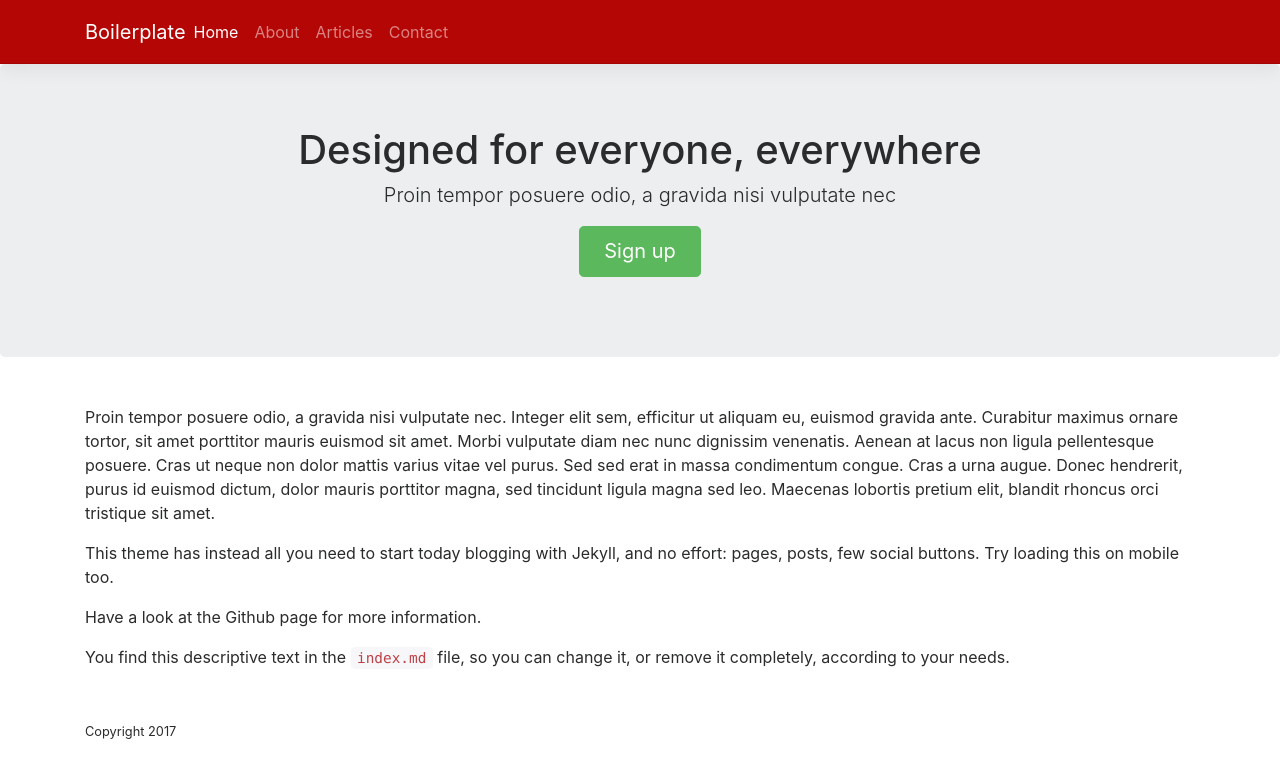
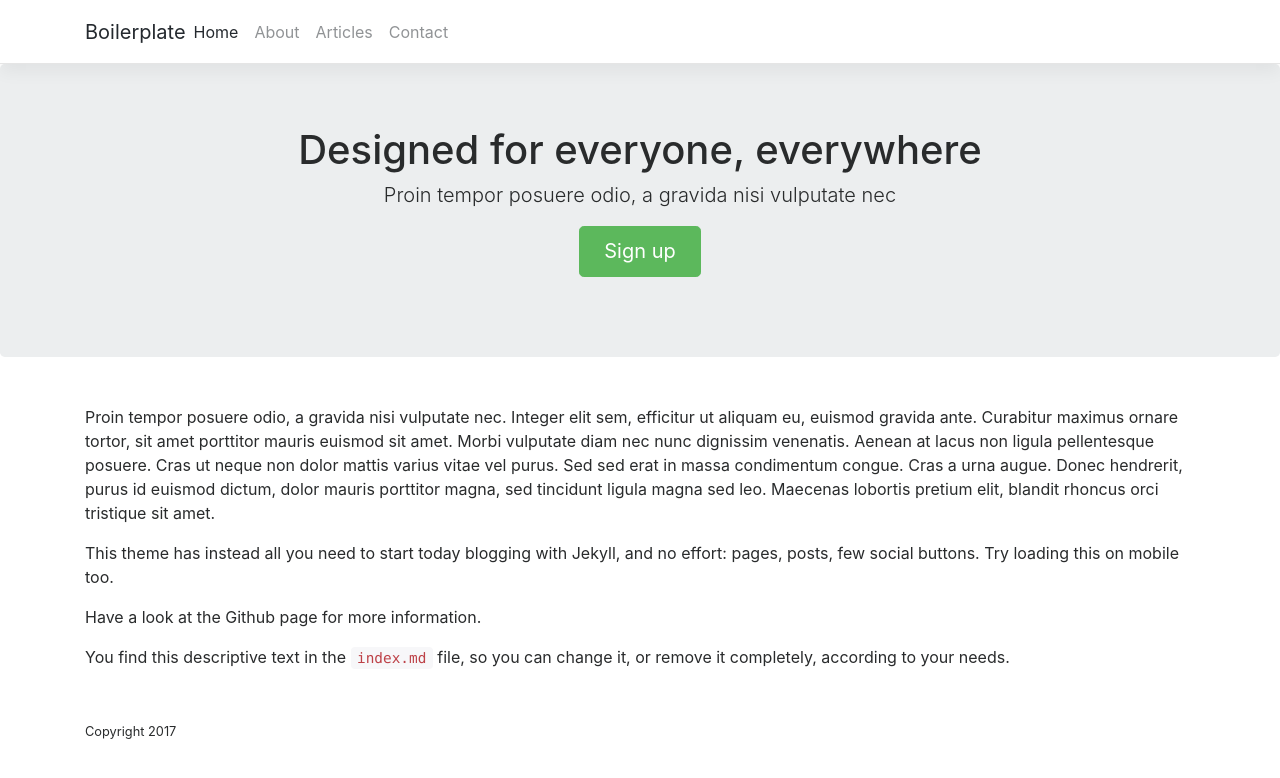
Before and after one commit to krussll/etsysimplicity, a Jekyll site: the page built from index.md, in a window 1280 px wide. Shown: the top 778 px of the page. Built offline with Jekyll 4.4.1, drawn with Linux system fonts in a browser that asks for light colours; a script that is not in the unit is left out.

Commit message:
Update main.scss

```diff
--- a/css/main.scss
+++ b/css/main.scss
@@ -1,8 +1,8 @@
 ---
 ---
 
-$nav-background: #B40604;
-$nav-font: #FFF;
+$nav-background: #fff;
+$nav-font: #24292e;
 
 $jumbotron-background: #ECEEEF;
 $jumbotron-font: #FFF;
```
